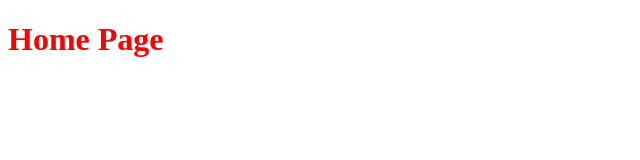
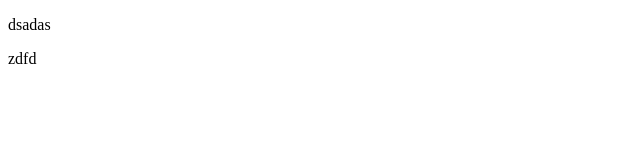
Before and after one commit to NehemiahDamian/Blockchain_Thesis_App, a plain HTML site: page Index.html in a window 1280 px wide. Shown: the whole page, without its empty margins (0-640 px from the left). Drawn offline with Linux system fonts and the light colour scheme.

Commit message:
added p tags

```diff
--- a/Index.html
+++ b/Index.html
@@ -7,6 +7,7 @@
     <title>Document</title>
   </head>
   <body>
-    <h1>Home Page</h1>
+    <p>dsadas</p>
+    <p>zdfd</p>
   </body>
 </html>
```
